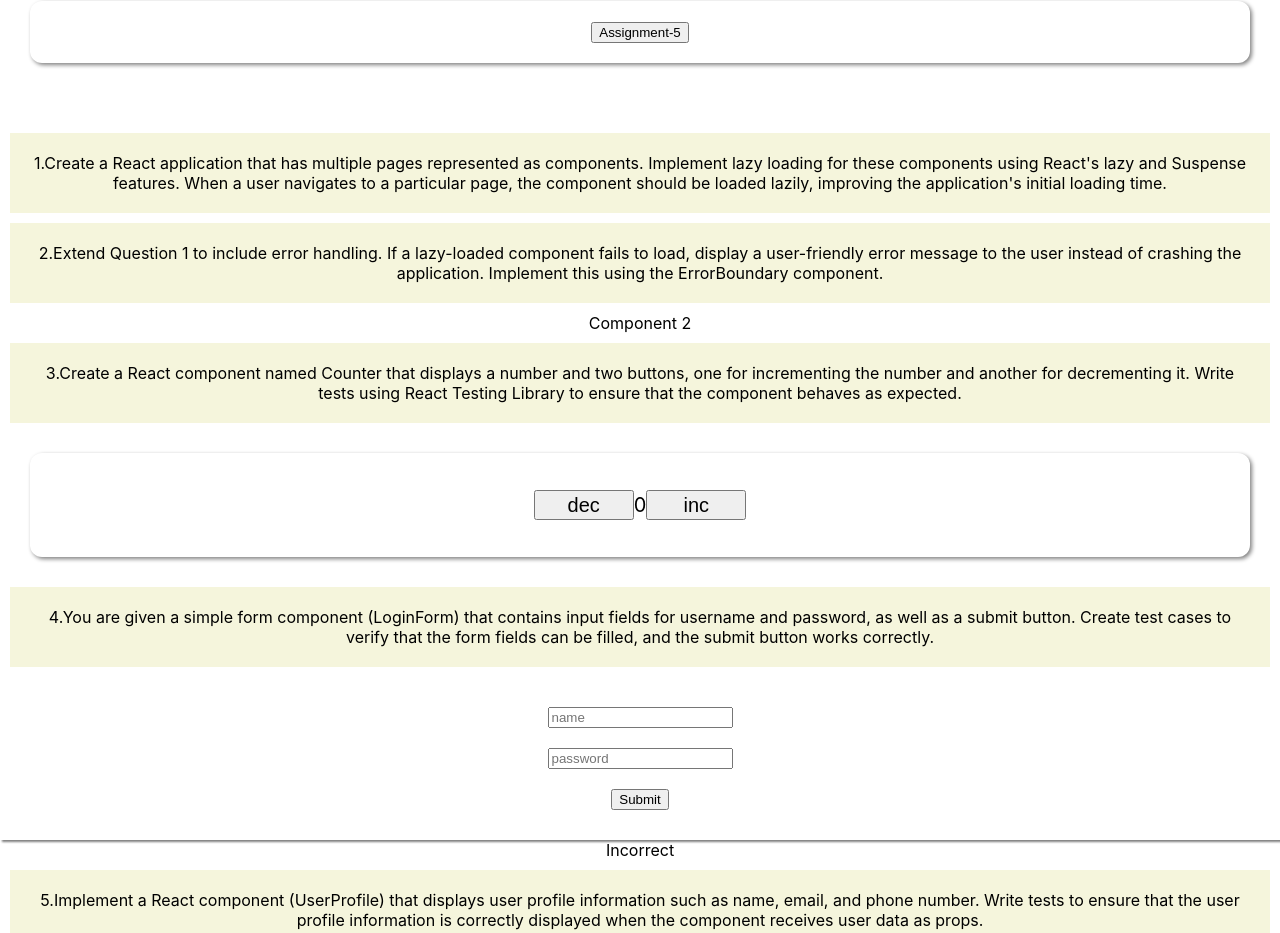
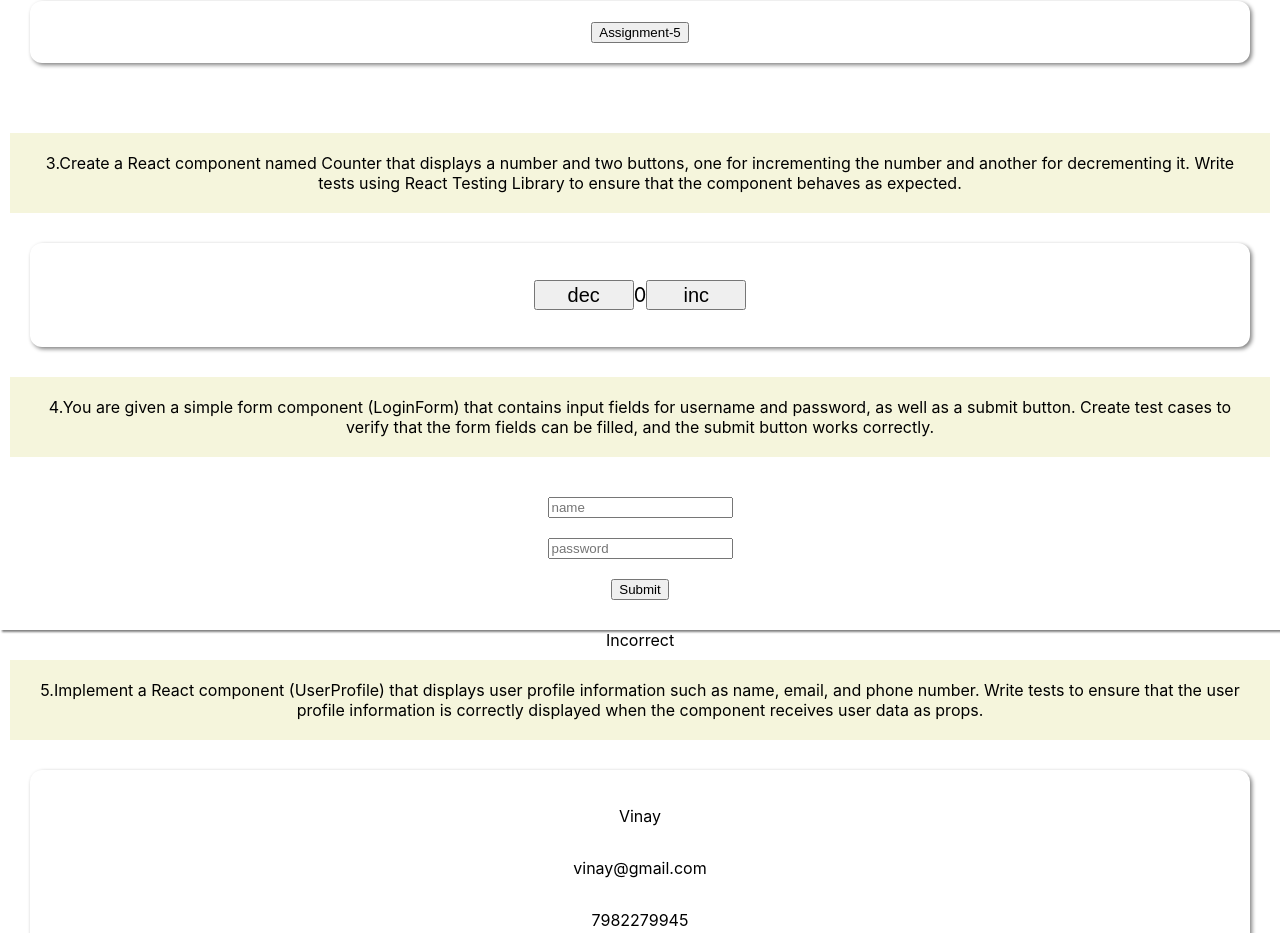
Before and after one commit to vinay1-successive/React-Training, a React (Create React App) app: page / in a window 1280 px wide. Shown: the part 2528-3461 px from the top of the page. Built offline with nearby package versions, Linux system fonts and the light colour scheme.

Commit message:
basic Commit

```diff
--- a/src/App.js
+++ b/src/App.js
@@ -1,5 +1,6 @@
+import { ErrorBoundary } from "react-error-boundary";
 import "./App.css";
-// import { ErrorBoundary } from "react-error-boundary";
+
 
 import Assignment5 from "./Modals/Assignment5";
 import Assignment4 from "./Modals/Assignment4";
@@ -11,14 +12,14 @@ import { styleAll } from "./Helper/Styles";
 function App() {
   return (
     <div style={styleAll.div2} className="App">
-      {/* <ErrorBoundary fallback={<div>Something went wrong</div>}> */}
+      <ErrorBoundary fallback={<div>Something went wrong</div>}>
         <Assignment1 />
         <Assignment2 />
         <Assignment3 />
         <Assignment4 />
         <Assignment5 />
         <Assignment6 />
-      {/* </ErrorBoundary> */}
+      </ErrorBoundary>
     </div>
   );
 }
--- a/src/Modals/Assignment6/Assignment6.jsx
+++ b/src/Modals/Assignment6/Assignment6.jsx
@@ -1,15 +1,15 @@
+import { ErrorBoundary } from "react-error-boundary";
 import Question1 from "./components/Question1";
 import Question3 from "./components/Question3";
 import Question4 from "./components/Question4";
 import Question5 from "./components/Question5";
 import Question6 from "./components/Question6";
-import { ErrorBoundary } from "react-error-boundary";
 const Assignment6 = () => {
   return (
     <>
       <div>
         <ErrorBoundary fallback={<div>Something went wrong</div>}>
-          <Question1 value={"Component1"} />
+          <Question1 />
           <Question3 />
           <Question4 />
           <Question5
--- a/src/Modals/Assignment6/components/Question1.jsx
+++ b/src/Modals/Assignment6/components/Question1.jsx
@@ -2,11 +2,12 @@ import React, { Suspense } from "react";
 import { styleAll } from "../../../Helper/Styles";
 import QuestionData from "../../../Components/QuestionData";
 import Question from "../../../MockData/Data6";
+import { ErrorBoundary } from "react-error-boundary";
 const Component1 = React.lazy(() => import("../helper/Component1"));
 const Component2 = React.lazy(() => import("../helper/Component2"));
 const Component3 = React.lazy(() => import("../../../Components/QuestionData"));
 const Question1 = (props) => {
-  console.log(props);
+  const { name } = props;
   if (props.value === "Component1") {
     return (
       <Suspense fallback={<div>Loading...</div>}>
@@ -21,7 +22,17 @@ const Question1 = (props) => {
         <Component2 />
       </Suspense>
     );
+  } else if (!name) {
+    console.log(name, 'name-----------------------')
+    return (
+      <>
+        <ErrorBoundary
+          fallback={<div>Something went wrong</div>}
+        ></ErrorBoundary>
+      </>
+    );
   } else {
+    console.log('else-------------------------------')
     return (
       <>
         <Component3 />
```
